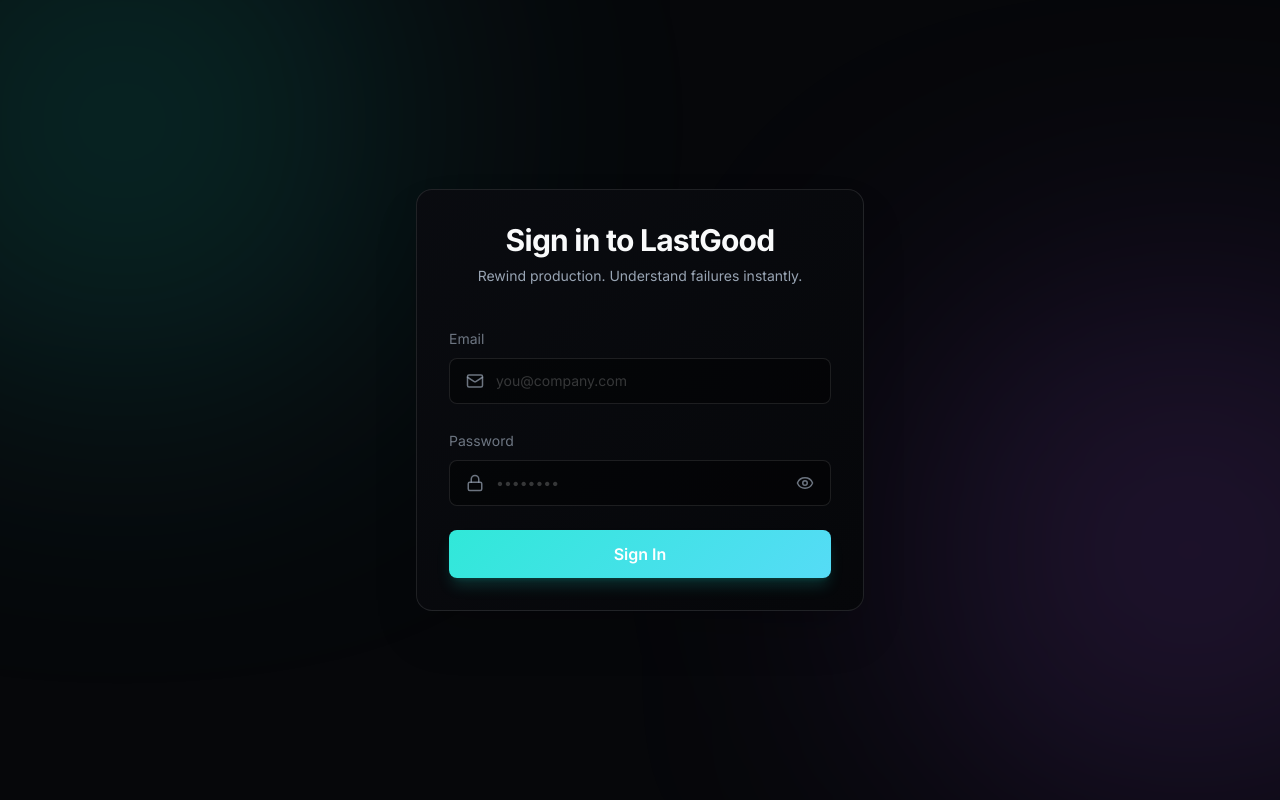
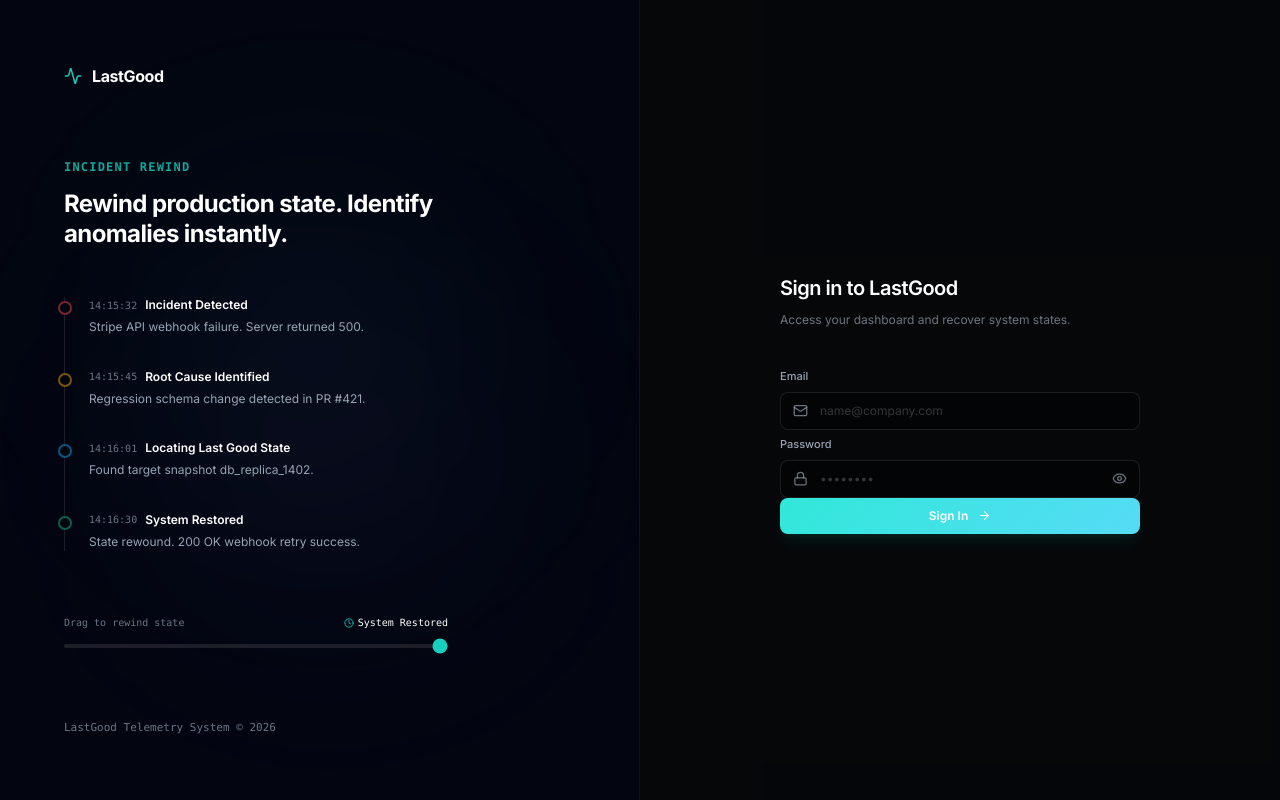
Before and after one commit to kishankr7979/lastgood-ui, a React (Vite) app: page /login in a window 1280 px wide. Built offline with nearby package versions, Linux system fonts and the light colour scheme; no server answers.

Commit message:
feat: update landing page UI

```diff
--- a/src/pages/Login.jsx
+++ b/src/pages/Login.jsx
@@ -7,10 +7,40 @@
     Lock,
     Mail,
     KeyRound,
-    AlertCircle
+    AlertCircle,
+    Activity,
+    ArrowRight,
+    Clock
 } from 'lucide-react';
 import { useMutation } from '@tanstack/react-query';
 import { loginUser, resetPassword } from '../service/auth';
+
+const timelineSteps = [
+    {
+        time: "14:15:32",
+        title: "Incident Detected",
+        desc: "Stripe API webhook failure. Server returned 500.",
+        colorClass: "border-red-500/50 bg-red-950/20 text-red-400"
+    },
+    {
+        time: "14:15:45",
+        title: "Root Cause Identified",
+        desc: "Regression schema change detected in PR #421.",
+        colorClass: "border-amber-500/50 bg-amber-950/20 text-amber-400"
+    },
+    {
+        time: "14:16:01",
+        title: "Locating Last Good State",
+        desc: "Found target snapshot db_replica_1402.",
+        colorClass: "border-sky-500/50 bg-sky-950/20 text-sky-400"
+    },
+    {
+        time: "14:16:30",
+        title: "System Restored",
+        desc: "State rewound. 200 OK webhook retry success.",
+        colorClass: "border-emerald-500/50 bg-emerald-950/20 text-emerald-400"
+    }
+];
 
 const Login = () => {
     const navigate = useNavigate();
@@ -31,6 +61,9 @@
     const [showPassword, setShowPassword] = useState(false);
     const [showNewPassword, setShowNewPassword] = useState(false);
 
+    // Timeline interactive index state (defaults to completed healthy step)
+    const [activeIndex, setActiveIndex] = useState(3);
+
     const handleChange = (key, value) => {
         setValidationError('');
         setCreds(prev => ({ ...prev, [key]: value }));
@@ -49,15 +82,12 @@
         onSuccess: (data) => {
             const tempPassRestted = data?.user?.temp_pwd_reset;
 
-
             if (!tempPassRestted) {
-
                 setStep('reset');
                 return;
             }
 
             localStorage.setItem('authToken', data?.token)
-
             navigate('/rewind');
         },
         onError: (err) => {
@@ -65,8 +95,6 @@
             setValidationError(errMsg);
         }
     });
-
-    console.log(data)
 
     // ---------------- RESET PASSWORD ----------------
 
@@ -124,59 +152,142 @@
     };
 
     return (
-        <div className="min-h-screen bg-bg-primary text-text-primary flex items-center justify-center p-4 relative overflow-hidden">
+        <div className="min-h-screen bg-bg-primary text-text-primary flex relative overflow-hidden font-sans">
 
-            {/* ambient glow */}
-            <div className="absolute -top-32 -left-32 w-[500px] h-[500px] bg-accent/20 rounded-full blur-[140px]" />
-            <div className="absolute bottom-0 -right-40 w-[500px] h-[500px] bg-purple-500/20 rounded-full blur-[140px]" />
+            {/* LEFT PANEL: Minimal timeline observability visualization */}
+            <div className="hidden lg:flex lg:w-[45%] xl:w-[50%] flex-col justify-between p-16 relative overflow-hidden border-r border-white/5 bg-[#030611]">
 
-            <div className="w-full max-w-md bg-gradient-card border border-white/10 rounded-2xl p-8 shadow-2xl relative z-10">
-                {/* header */}
-                <div className="text-center mb-10">
-                    <h1 className="text-3xl font-bold tracking-tight">
+                {/* Subtle grids & ambient glow */}
+                <div className="absolute inset-0 bg-grid opacity-15 pointer-events-none" />
+                <div className="absolute top-1/4 left-1/4 w-[300px] h-[300px] bg-accent/5 rounded-full blur-[120px] pointer-events-none" />
+                <div className="absolute bottom-1/4 right-1/4 w-[300px] h-[300px] bg-purple-500/5 rounded-full blur-[120px] pointer-events-none" />
+
+                {/* Left Panel Logo */}
+                <div className="relative z-10 flex items-center gap-2.5">
+                    <Activity className="text-accent" size={18} />
+                    <span className="text-base font-bold tracking-tight text-white">LastGood</span>
+                </div>
+
+                {/* Vertical Timeline */}
+                <div className="relative z-10 my-auto max-w-sm space-y-12">
+                    <div className="space-y-3">
+                        <span className="text-xs font-mono uppercase tracking-widest text-accent/80 font-semibold">Incident Rewind</span>
+                        <h2 className="text-2xl font-bold tracking-tight text-white leading-tight">
+                            Rewind production state. Identify anomalies instantly.
+                        </h2>
+                    </div>
+
+                    <div className="relative pl-6 space-y-8 border-l border-white/10">
+                        {timelineSteps.map((s, idx) => {
+                            const isActive = idx <= activeIndex;
+                            return (
+                                <div
+                                    key={idx}
+                                    className={`relative transition-all duration-300 ${
+                                        isActive ? 'opacity-100' : 'opacity-30'
+                                    }`}
+                                >
+                                    {/* Timeline Node Dot */}
+                                    <div className={`absolute -left-[31px] top-1 w-3.5 h-3.5 rounded-full border-2 transition-all duration-500 bg-[#030611] ${
+                                        isActive ? s.colorClass.split(' ')[0] : 'border-white/15'
+                                    }`} />
+
+                                    <div className="space-y-1">
+                                        <div className="flex items-center gap-2">
+                                            <span className="text-[10px] font-mono text-text-muted">{s.time}</span>
+                                            <span className="text-xs font-semibold text-white">{s.title}</span>
+                                        </div>
+                                        <p className="text-xs text-text-secondary font-light leading-relaxed">{s.desc}</p>
+                                    </div>
+                                </div>
+                            );
+                        })}
+                    </div>
+
+                    {/* Timeline slider control */}
+                    <div className="space-y-2 pt-4">
+                        <div className="flex justify-between items-center text-[10px] font-mono text-text-muted">
+                            <span>Drag to rewind state</span>
+                            <span className="text-white flex items-center gap-1">
+                                <Clock size={10} className="text-accent" />
+                                {timelineSteps[activeIndex].title}
+                            </span>
+                        </div>
+                        <input
+                            type="range"
+                            min="0"
+                            max="3"
+                            value={activeIndex}
+                            onChange={(e) => setActiveIndex(parseInt(e.target.value))}
+                            className="w-full h-1 bg-white/10 rounded-lg appearance-none cursor-pointer accent-accent focus:outline-none"
+                        />
+                    </div>
+                </div>
+
+                {/* Footer brand note */}
+                <div className="relative z-10 text-[11px] text-text-muted font-mono">
+                    LastGood Telemetry System &copy; 2026
+                </div>
+            </div>
+
+            {/* RIGHT PANEL: Minimal Credentials Section */}
+            <div className="flex-1 flex flex-col justify-center items-center p-6 sm:p-12 relative z-10 bg-black/5">
+                {/* ambient mobile backdrop glow */}
+                <div className="absolute top-1/2 left-1/2 -translate-x-1/2 -translate-y-1/2 w-[300px] h-[300px] bg-accent/10 rounded-full blur-[90px] pointer-events-none lg:hidden" />
+
+                <div className="w-full max-w-[360px] space-y-8">
+                    {/* Header */}
+                    <div className="text-center lg:text-left space-y-2">
+                        {/* Logo visible only on mobile */}
+                        <div className="flex lg:hidden items-center justify-center gap-2 mb-6">
+                            <Activity className="text-accent" size={18} />
+                            <span className="text-base font-bold tracking-tight text-white">LastGood</span>
+                        </div>
+
+                        <h1 className="text-xl font-semibold tracking-tight text-white">
                             {step === 'login'
                                 ? 'Sign in to LastGood'
                                 : 'Reset your password'}
                         </h1>
 
-                    <p className="text-text-secondary mt-2 text-sm">
+                        <p className="text-text-muted text-xs leading-relaxed">
                             {step === 'login'
-                            ? 'Rewind production. Understand failures instantly.'
-                            : 'You’re using a temporary password. Please set a new one.'}
+                                ? 'Access your dashboard and recover system states.'
+                                : 'Provide your new security credentials below.'}
                         </p>
                     </div>
 
-                {/* LOGIN STEP */}
+                    {/* LOGIN FORM */}
                     {step === 'login' && (
-                    <div className="space-y-6">
-                        <div className="space-y-2">
-                            <label className="text-sm text-text-muted">Email</label>
-                            <div className="flex items-center gap-3 bg-black/40 border border-white/10 rounded-lg px-4 py-3 focus-within:border-accent focus-within:ring-1 focus-within:ring-accent/30 transition-all font-sans">
-                                <Mail size={18} className="text-text-muted" />
+                        <div className="space-y-4.5">
+                            <div className="space-y-1.5">
+                                <label className="text-[11px] font-medium text-text-secondary">Email</label>
+                                <div className="flex items-center gap-3 bg-black/40 border border-white/10 rounded-lg px-3 py-2.5 focus-within:border-accent/50 focus-within:ring-1 focus-within:ring-accent/10 transition-all font-sans">
+                                    <Mail size={15} className="text-text-muted shrink-0" />
                                     <input
                                         type="email"
                                         value={creds.email}
                                         onChange={(e) =>
                                             handleChange('email', e.target.value)
                                         }
-                                    className="flex-1 bg-transparent outline-none text-sm text-white placeholder-white/20 disabled:text-text-muted"
-                                    placeholder="you@company.com"
+                                        className="flex-1 bg-transparent outline-none text-xs text-white placeholder-white/20 disabled:text-text-muted"
+                                        placeholder="name@company.com"
                                         disabled={loginLoading}
                                     />
                                 </div>
                             </div>
 
-                        <div className="space-y-2">
-                            <label className="text-sm text-text-muted">Password</label>
-                            <div className="flex items-center gap-3 bg-black/40 border border-white/10 rounded-lg px-4 py-3 focus-within:border-accent focus-within:ring-1 focus-within:ring-accent/30 transition-all font-sans">
-                                <Lock size={18} className="text-text-muted" />
+                            <div className="space-y-1.5">
+                                <label className="text-[11px] font-medium text-text-secondary">Password</label>
+                                <div className="flex items-center gap-3 bg-black/40 border border-white/10 rounded-lg px-3 py-2.5 focus-within:border-accent/50 focus-within:ring-1 focus-within:ring-accent/10 transition-all font-sans">
+                                    <Lock size={15} className="text-text-muted shrink-0" />
                                     <input
                                         type={showPassword ? 'text' : 'password'}
                                         value={creds.password}
                                         onChange={(e) =>
                                             handleChange('password', e.target.value)
                                         }
-                                    className="flex-1 bg-transparent outline-none text-sm text-white placeholder-white/20 disabled:text-text-muted"
+                                        className="flex-1 bg-transparent outline-none text-xs text-white placeholder-white/20 disabled:text-text-muted"
                                         placeholder="••••••••"
                                         disabled={loginLoading}
                                     />
@@ -186,14 +297,14 @@
                                         disabled={loginLoading}
                                         className="text-text-muted hover:text-white transition-colors"
                                     >
-                                    {showPassword ? <EyeOff size={18} /> : <Eye size={18} />}
+                                        {showPassword ? <EyeOff size={15} /> : <Eye size={15} />}
                                     </button>
                                 </div>
                             </div>
 
                             {validationError && (
-                            <div className="bg-status-error/10 border border-status-error/20 text-status-error text-xs p-3 rounded-lg flex items-center gap-2 animate-fade-in">
-                                <AlertCircle size={16} className="shrink-0" />
+                                <div className="bg-red-500/5 border border-red-500/10 text-red-400 text-xs p-3 rounded-lg flex items-center gap-2 animate-fade-in">
+                                    <AlertCircle size={14} className="shrink-0" />
                                     <span>{validationError}</span>
                                 </div>
                             )}
@@ -201,35 +312,38 @@
                             <button
                                 onClick={handleLogin}
                                 disabled={loginLoading}
-                            className="w-full flex items-center justify-center gap-2 bg-gradient-accent py-3 rounded-lg font-semibold hover:opacity-90 disabled:opacity-50 transition-opacity active:scale-[0.98] transition-transform text-white shadow-lg shadow-accent/20"
+                                className="w-full flex items-center justify-center gap-2 bg-gradient-accent py-2.5 rounded-lg text-xs font-semibold hover:opacity-95 disabled:opacity-50 transition-all active:scale-[0.985] text-white shadow-lg shadow-accent/10"
                             >
                                 {loginLoading ? (
                                     <>
-                                    <Loader2 className="animate-spin text-white" size={18} />
-                                    Signing in...
+                                        <Loader2 className="animate-spin text-white" size={14} />
+                                        Authenticating...
                                     </>
                                 ) : (
-                                'Sign In'
+                                    <>
+                                        Sign In
+                                        <ArrowRight size={13} className="ml-0.5" />
+                                    </>
                                 )}
                             </button>
                         </div>
                     )}
 
-                {/* RESET PASSWORD STEP */}
+                    {/* RESET PASSWORD FORM */}
                     {step === 'reset' && (
-                    <div className="space-y-6">
-                        <div className="space-y-2">
-                            <label className="text-sm text-text-muted">New password</label>
-                            <div className="flex items-center gap-3 bg-black/40 border border-white/10 rounded-lg px-4 py-3 focus-within:border-accent focus-within:ring-1 focus-within:ring-accent/30 transition-all font-sans">
-                                <KeyRound size={18} className="text-text-muted" />
+                        <div className="space-y-4.5">
+                            <div className="space-y-1.5">
+                                <label className="text-[11px] font-medium text-text-secondary">New Password</label>
+                                <div className="flex items-center gap-3 bg-black/40 border border-white/10 rounded-lg px-3 py-2.5 focus-within:border-accent/50 focus-within:ring-1 focus-within:ring-accent/10 transition-all font-sans">
+                                    <KeyRound size={15} className="text-text-muted shrink-0" />
                                     <input
                                         type={showNewPassword ? 'text' : 'password'}
                                         value={resetPwd.newPassword}
                                         onChange={(e) =>
                                             handleResetChange('newPassword', e.target.value)
                                         }
-                                    className="flex-1 bg-transparent outline-none text-sm text-white placeholder-white/20 disabled:text-text-muted"
-                                    placeholder="New password"
+                                        className="flex-1 bg-transparent outline-none text-xs text-white placeholder-white/20 disabled:text-text-muted"
+                                        placeholder="New password (min 6 characters)"
                                         disabled={resetLoading}
                                     />
                                     <button
@@ -238,22 +352,22 @@
                                         disabled={resetLoading}
                                         className="text-text-muted hover:text-white transition-colors"
                                     >
-                                    {showNewPassword ? <EyeOff size={18} /> : <Eye size={18} />}
+                                        {showNewPassword ? <EyeOff size={15} /> : <Eye size={15} />}
                                     </button>
                                 </div>
                             </div>
 
-                        <div className="space-y-2">
-                            <label className="text-sm text-text-muted">Confirm password</label>
-                            <div className="flex items-center gap-3 bg-black/40 border border-white/10 rounded-lg px-4 py-3 focus-within:border-accent focus-within:ring-1 focus-within:ring-accent/30 transition-all font-sans">
-                                <Lock size={18} className="text-text-muted" />
+                            <div className="space-y-1.5">
+                                <label className="text-[11px] font-medium text-text-secondary">Confirm Password</label>
+                                <div className="flex items-center gap-3 bg-black/40 border border-white/10 rounded-lg px-3 py-2.5 focus-within:border-accent/50 focus-within:ring-1 focus-within:ring-accent/10 transition-all font-sans">
+                                    <Lock size={15} className="text-text-muted shrink-0" />
                                     <input
                                         type="password"
                                         value={resetPwd.confirmPassword}
                                         onChange={(e) =>
                                             handleResetChange('confirmPassword', e.target.value)
                                         }
-                                    className="flex-1 bg-transparent outline-none text-sm text-white placeholder-white/20 disabled:text-text-muted"
+                                        className="flex-1 bg-transparent outline-none text-xs text-white placeholder-white/20 disabled:text-text-muted"
                                         placeholder="Confirm password"
                                         disabled={resetLoading}
                                     />
@@ -261,8 +375,8 @@
                             </div>
 
                             {validationError && (
-                            <div className="bg-status-error/10 border border-status-error/20 text-status-error text-xs p-3 rounded-lg flex items-center gap-2 animate-fade-in">
-                                <AlertCircle size={16} className="shrink-0" />
+                                <div className="bg-red-500/5 border border-red-500/10 text-red-400 text-xs p-3 rounded-lg flex items-center gap-2 animate-fade-in">
+                                    <AlertCircle size={14} className="shrink-0" />
                                     <span>{validationError}</span>
                                 </div>
                             )}
@@ -270,11 +384,11 @@
                             <button
                                 onClick={handleResetPassword}
                                 disabled={resetLoading}
-                            className="w-full flex items-center justify-center gap-2 bg-gradient-accent py-3 rounded-lg font-semibold hover:opacity-90 disabled:opacity-50 transition-opacity active:scale-[0.98] transition-transform text-white shadow-lg shadow-accent/20"
+                                className="w-full flex items-center justify-center gap-2 bg-gradient-accent py-2.5 rounded-lg text-xs font-semibold hover:opacity-95 disabled:opacity-50 transition-all active:scale-[0.985] text-white shadow-lg shadow-accent/10"
                             >
                                 {resetLoading ? (
                                     <>
-                                    <Loader2 className="animate-spin text-white" size={18} />
+                                        <Loader2 className="animate-spin text-white" size={14} />
                                         Updating...
                                     </>
                                 ) : (
@@ -285,6 +399,7 @@
                     )}
                 </div>
             </div>
+        </div>
     );
 };
 
```
Lines whose indentation alone changed are shown as unchanged.
